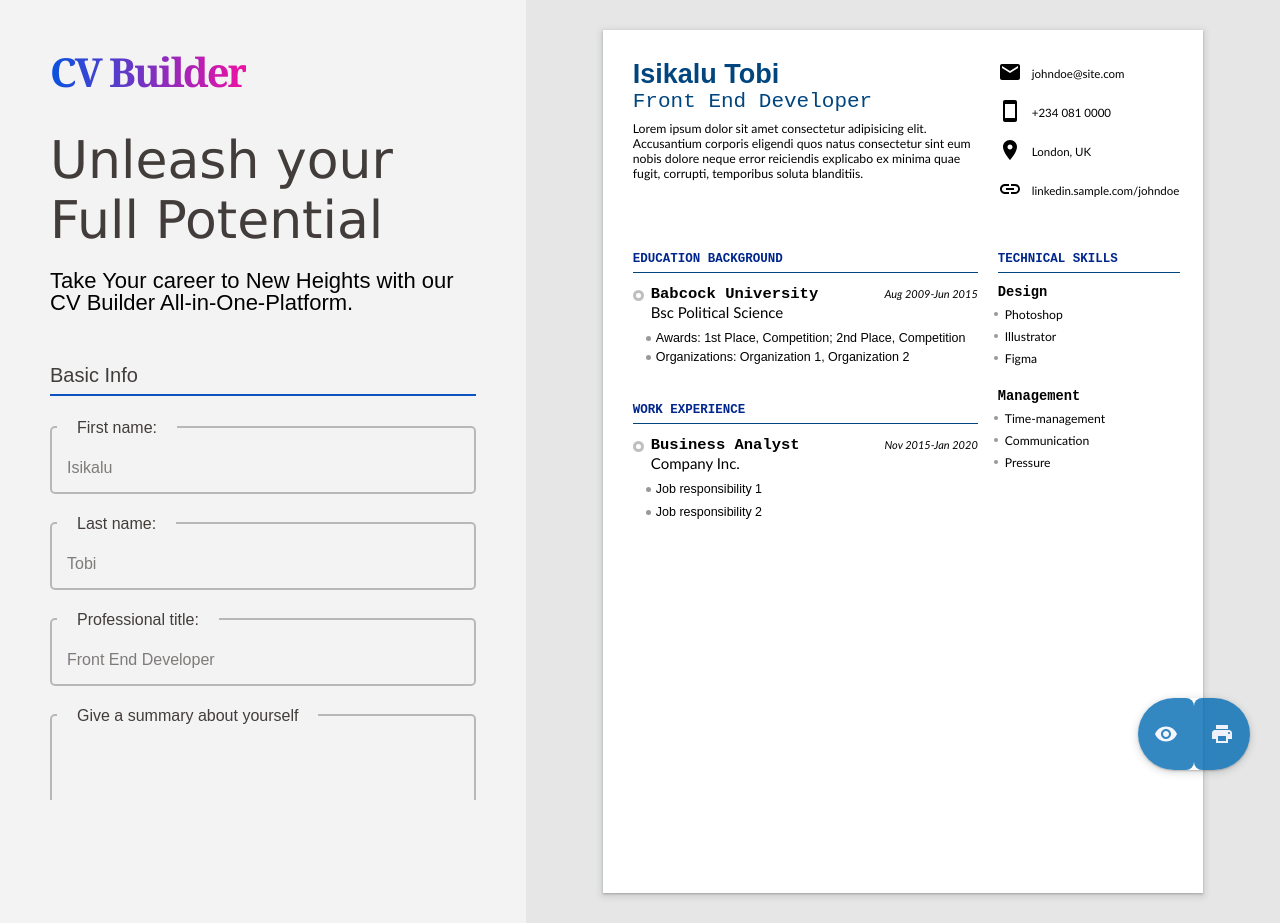
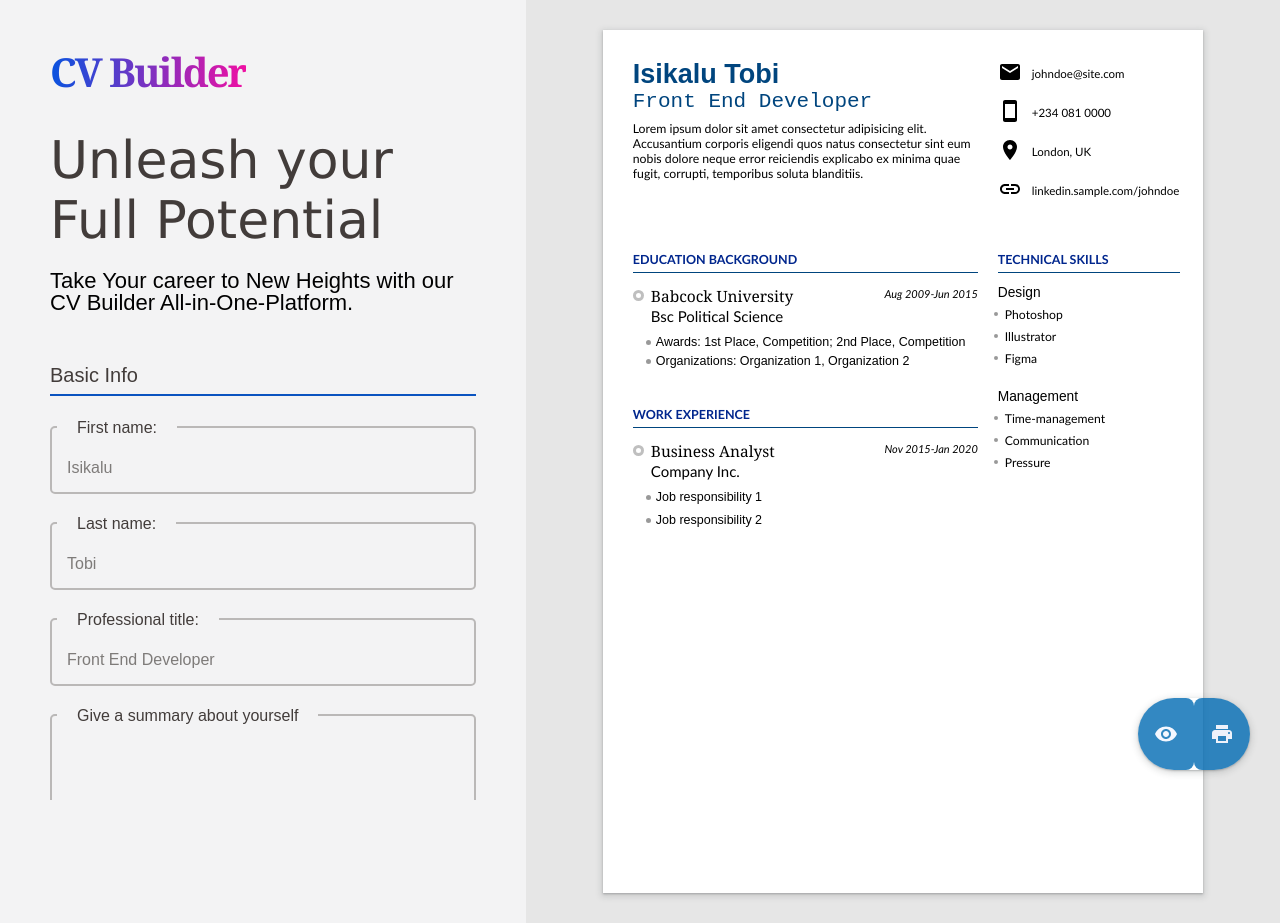
Before and after one commit to ISIKALU01/CV-application, a React (Vite) app: page / in a window 1280 px wide. Built offline with nearby package versions, Linux system fonts and the light colour scheme.

Commit message:
Edit styling

```diff
--- a/src/App.jsx
+++ b/src/App.jsx
@@ -16,7 +16,7 @@ import { v4 as uuidv4 } from 'uuid';
 function App() {
 
   const [formData, setFormData] = useState(
-    JSON.parse(localStorage.getItem('cvFormData')) ||{
+    JSON.parse(localStorage.getItem('cvFormData')) || {
       basicInfo: {
         firstName: '',
         lastName: '',
--- a/src/sass/preview.scss
+++ b/src/sass/preview.scss
@@ -52,7 +52,7 @@
       margin-bottom: 12px;
       border-bottom: 1.2px solid var(--color-accent-1);
 
-      font-family: var(--font-montserrat);
+      font-family: 'Gill Sans', 'Gill Sans MT', Calibri, 'Trebuchet MS', sans-serif;
       font-size: 12.5px;
       font-weight: bold;
       text-transform: uppercase;
@@ -134,8 +134,8 @@
       .preview__institution,
       .preview__job-title {
         font-size: 15.5px;
-        font-weight: bold;
-        font-family: var(--font-montserrat);
+        font-weight: lighter;
+        font-family: Cambria, Cochin, Georgia, Times, 'Times New Roman', serif;
       }
 
       .preview__degree-program,
@@ -192,8 +192,8 @@
 
       .preview__skill-category {
         font-size: 13.75px;
-        font-weight: bold;
-        font-family: var(--font-montserrat);
+        font-weight: lighter;
+        font-family: var(--font-raleway);
       }
 
       .preview__skill-item {
```
